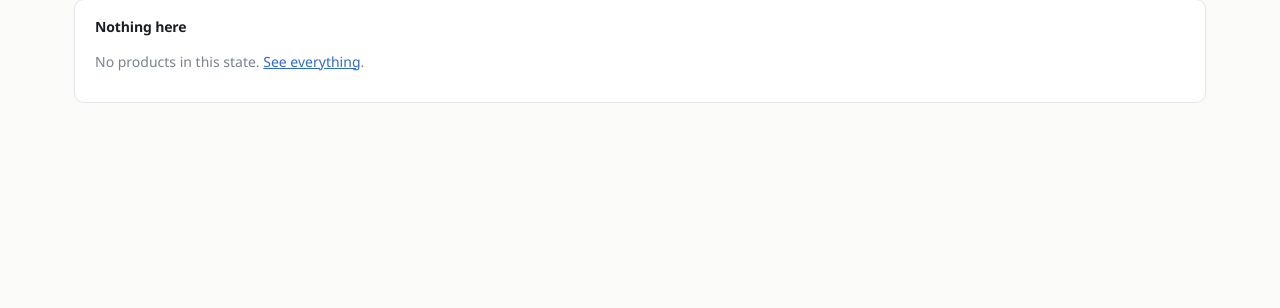
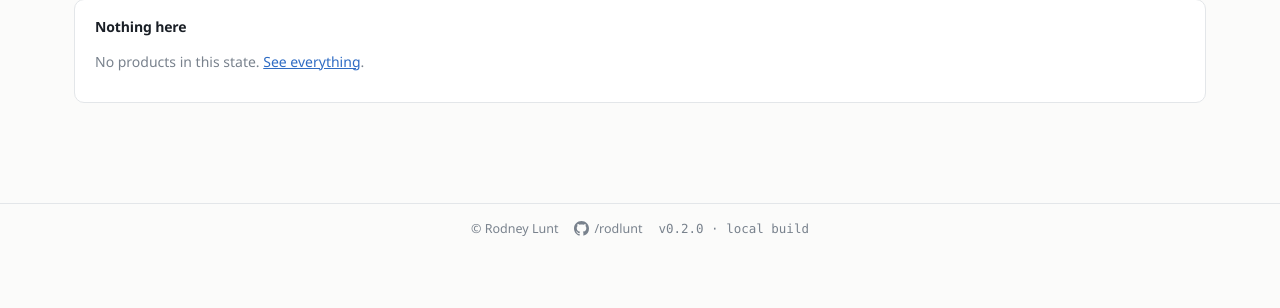
Before and after one commit to rodlunt/shopwatch, a FastAPI app: page / in a window 1280 px wide. Shown: the part 132-440 px from the top of the page. Run offline with FastAPI, Linux system fonts and the light colour scheme; data that the repository does not hold is empty; parts of the project's set-up code (start-up, migrations or seed data) failed here and were passed over.

Commit message:
chore: prep repo for public release
Ahead of making this repo public: adds an MIT LICENSE ("download it and use
it for themselves" only works with one), README badges (CI, license,
python, version) and real screenshots, a footer on every page (rod.lunt.au,
GitHub link, live version + deploy SHA - matches the existing Groundwork
footer convention), and simplifies SECURITY.md's contact section since a
downloader's own copy has no security@ address to fall back to.

Git SHA plumbing: Dockerfile takes a GIT_SHA build arg (LABEL +
runtime ENV, defaulting to unset for a plain local `docker build`),
docker-compose.opti.yml passes it through, and shopwatch-deploy exports it
from the commit it's actually deploying. The footer shows "local build"
when it's absent rather than a bare empty value.

Also updates docs that had gone stale this session: the research runner is
now actually wired into opti (timer + venv), not "not yet deployed".

Separately (not in this diff): git history was rewritten to strip the real
home-network IP/domain/email that had accumulated in older commits, and
the retired nextsession.md baton file, before this ever goes public. Done
directly against origin/main with branch protection briefly relaxed and
immediately restored, verified clean across all history before and after.
No collaborators existed to be affected.

Claude-Session: https://claude.ai/code/session_01S8GbLoyYNzkK2k4QcNwJDs

```diff
--- a/app/main.py
+++ b/app/main.py
@@ -4,6 +4,7 @@ from __future__ import annotations
 
 import hashlib
 import json
+import os
 from contextlib import asynccontextmanager
 from pathlib import Path
 from typing import Any
@@ -73,6 +74,11 @@ def _asset_version() -> str:
 #: Computed once at import. The container is recreated on deploy, so a changed asset
 #: always gets a fresh token, and a restart that changes nothing keeps the old one.
 ASSET_VERSION = _asset_version()
+
+#: Set by the Dockerfile's GIT_SHA build arg on a real opti deploy. Absent on a plain
+#: `docker build` (a downloader's own copy), where "local build" is the honest label.
+GIT_SHA = os.environ.get("GIT_SHA") or None
+
 templates = Jinja2Templates(directory=str(BASE_DIR / "templates"))
 
 def _money(value: Any) -> str:
@@ -145,6 +151,8 @@ def board(request: Request, sort: str = "delivered", status: str = "ACTIVE") ->
             "config": load_config(),
             "classes": pricing.CLASS_LABELS,
             "version": ASSET_VERSION,
+            "app_version": __version__,
+            "git_sha": GIT_SHA,
         },
     )
 
@@ -178,6 +186,8 @@ def product_page(request: Request, product_id: int, sort: str = "delivered") ->
             "tracked_fields": provenance.TRACKED_FIELDS,
             "config": load_config(),
             "version": ASSET_VERSION,
+            "app_version": __version__,
+            "git_sha": GIT_SHA,
         },
     )
 
--- a/app/static/style.css
+++ b/app/static/style.css
@@ -82,6 +82,15 @@ header.top .spacer { flex: 1; }
 header.top nav { display: flex; gap: 6px; align-items: center; }
 
 main { max-width: 1180px; margin: 0 auto; padding: var(--gap) 24px 80px; }
+
+footer.site {
+  display: flex; align-items: center; justify-content: center; gap: 16px; flex-wrap: wrap;
+  padding: 16px 24px; border-top: 1px solid var(--rule); color: var(--muted); font-size: 12.5px;
+}
+footer.site a { color: var(--muted); text-decoration: none; }
+footer.site a:hover { color: var(--ink); }
+footer.site .gh-link { display: inline-flex; align-items: center; gap: 5px; }
+footer.site .build { font-family: var(--mono); }
 
 /* ------------------------------------------------------------------ filters */
 
--- a/app/templates/base.html
+++ b/app/templates/base.html
@@ -32,6 +32,29 @@
 {% block content %}{% endblock %}
 </main>
 
+<footer class="site">
+  <span>&copy; <a href="https://rod.lunt.au">Rodney Lunt</a></span>
+  <a href="https://github.com/rodlunt" class="gh-link">
+    <svg width="15" height="15" viewBox="0 0 16 16" fill="currentColor" aria-hidden="true">
+      <path d="M8 0C3.58 0 0 3.58 0 8c0 3.54 2.29 6.53 5.47 7.59.4.07.55-.17.55-.38
+        0-.19-.01-.82-.01-1.49-2.01.37-2.53-.49-2.69-.94-.09-.23-.48-.94-.82-1.13
+        -.28-.15-.68-.52-.01-.53.63-.01 1.08.58 1.23.82.72 1.21 1.87.87 2.33.66.07-.52
+        .28-.87.51-1.07-1.78-.2-3.64-.89-3.64-3.95 0-.87.31-1.59.82-2.15-.08-.2-.36-1.02
+        .08-2.12 0 0 .67-.21 2.2.82.64-.18 1.32-.27 2-.27.68 0 1.36.09 2 .27 1.53-1.04
+        2.2-.82 2.2-.82.44 1.1.16 1.92.08 2.12.51.56.82 1.27.82 2.15 0 3.07-1.87 3.75
+        -3.65 3.95.29.25.54.73.54 1.48 0 1.07-.01 1.93-.01 2.2 0 .21.15.46.55.38
+        A8.01 8.01 0 0 0 16 8c0-4.42-3.58-8-8-8Z"/>
+    </svg>
+    /rodlunt
+  </a>
+  <span class="build">
+    v{{ app_version }} &middot;
+    <span title="{{ 'Deploy commit' if git_sha else 'Local build, no deploy commit' }}">
+      {{ git_sha[:7] if git_sha else 'local build' }}
+    </span>
+  </span>
+</footer>
+
 <dialog id="import-dialog">
   <header>Paste in research</header>
   <div class="body">
--- a/deploy/docker-compose.opti.yml
+++ b/deploy/docker-compose.opti.yml
@@ -11,6 +11,8 @@ services:
   shopwatch:
     build:
       context: ./repo
+      args:
+        GIT_SHA: ${GIT_SHA:-}
     container_name: shopwatch
     restart: unless-stopped
     # Non-secret tuning lives here, in git, where it can be reviewed. Only secrets
```
Also changed, not shown: SECURITY.md (+12 -10 lines), README.md, 6 other files.
